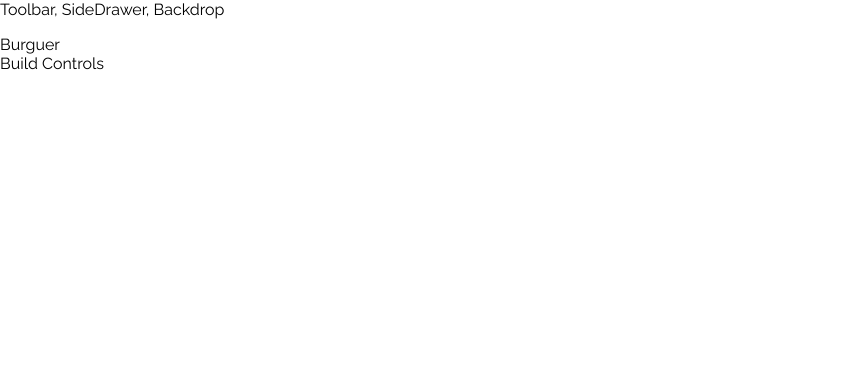
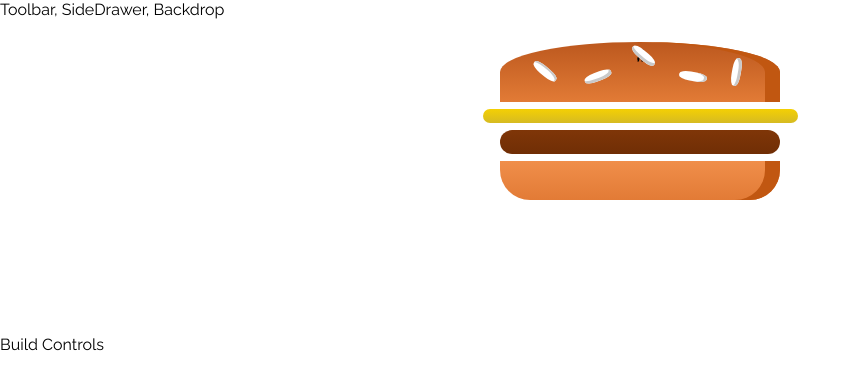
Before and after one commit to SottoMayor/ReactJs, a React (Create React App) app: page / in a window 1280 px wide. Shown: the top 390 px of the page, without its empty margins (0-861 px from the left). Built offline with nearby package versions, Linux system fonts and the light colour scheme.

Commit message:
starting the burguer component

```diff
--- a/src/components/Burguer/Burguer.js
+++ b/src/components/Burguer/Burguer.js
@@ -0,0 +1,22 @@
+import React from 'react';
+
+import classes from './Burguer.module.css';
+
+import BurguerIngredient from './BurguerIngredient/BurguerIngredient';
+
+const burguer = props => {
+
+    return(
+        <div className={classes.Burguer}>
+
+            <BurguerIngredient type='bread-top' />
+            <BurguerIngredient type='cheese' />
+            <BurguerIngredient type='meat' />
+            <BurguerIngredient type='bread-bottom' />
+
+        </div>
+    );
+
+};
+
+export default burguer;
--- /dev/null
+++ b/src/components/Burguer/Burguer.module.css
@@ -0,0 +1,30 @@
+.Burguer{
+    margin: auto;
+    width: 100%;
+    height: 250px;
+    overflow: auto;
+    text-align: center;
+    font-weight: bold;
+    font-size: 1.2rem;
+}
+
+@media (min-width: 1000px) and (min-height: 700px){
+    .Burguer{
+        width: 700px;
+        height: 600px;
+    }
+}
+
+@media (min-width: 500px) and (min-height: 401px){
+    .Burguer{
+        width: 450px;
+        height: 400px;
+    }
+}
+
+@media (min-width: 500px) and (min-height: 400px){
+    .Burguer{
+        width: 350px;
+        height: 300px;
+    }
+}
--- a/src/components/Burguer/BurguerIngredient/BurguerIngredient.js
+++ b/src/components/Burguer/BurguerIngredient/BurguerIngredient.js
@@ -1,6 +1,6 @@
 import React, { Component } from 'react';
 
-import classes from './BurguerIngredient.module.css'
+import classes from './BurguerIngredient.module.css';
 
 import PropTypes from 'prop-types';
 
@@ -47,7 +47,7 @@
 
 }
 
-BurguerIngredient.PropTypes = {
+BurguerIngredient.propTypes = {
     type: PropTypes.string.isRequired
 };
 
--- a/src/containers/BurguerBuilder/BurguerBuilder.js
+++ b/src/containers/BurguerBuilder/BurguerBuilder.js
@@ -1,6 +1,8 @@
 import React, { Component } from 'react'
 
 import Auxiliary from '../../hoc/Auxiliary';
+
+import Burguer from '../../components/Burguer/Burguer'
 
 class BurguerBuilder extends Component{
 
@@ -9,9 +11,7 @@
 
             <Auxiliary>
 
-                <div>
-                    Burguer
-                </div>
+                <Burguer/>
 
                 <div>
                     Build Controls
```
Also changed, not shown: src/components/Burguer/BurguerIngredient/BurguerIngredient.module.css (renamed from src/components/Burguer/BurguerIngredient/BurgerIngredient.module.css), 1 other file (tests, documents, lock files or other folders).
